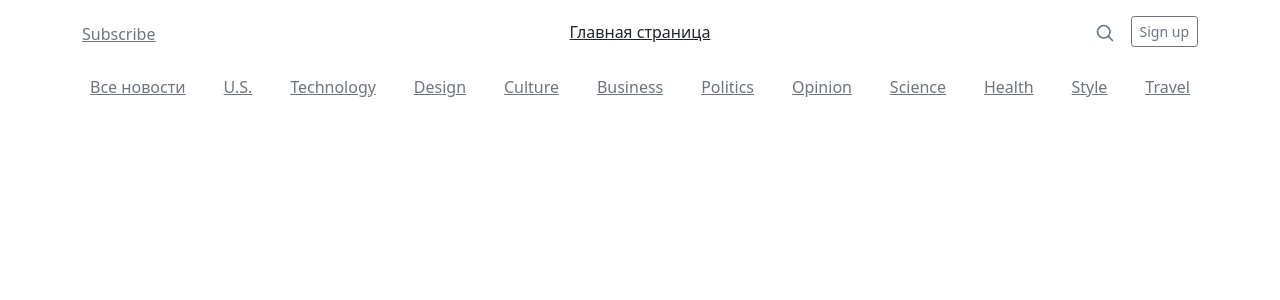
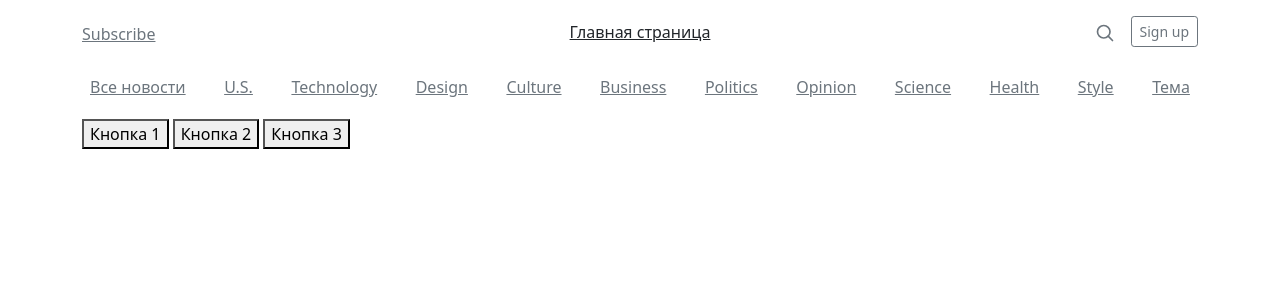
Before and after one commit to WinerTy/NewsPortal, a Django app: page /all_news/ in a window 1280 px wide. Shown: the top 300 px of the page. Run offline with Django 5.2, Linux system fonts and the light colour scheme; data that the repository does not hold is empty.

Commit message:
Заготовка под сортировку и обновленно содержание блоков и подгрузка css

```diff
--- a/NewsPortal/BD/templates/BD/AllNews.html
+++ b/NewsPortal/BD/templates/BD/AllNews.html
@@ -3,6 +3,28 @@
 {% load static %}
 
 {% block content %}
+<div class="button">
+    <button class="toggle-button">Кнопка 1</button>
+    <button class="toggle-button">Кнопка 2</button>
+    <button class="toggle-button">Кнопка 3</button>
+</div>
+<script>
+let buttons = document.querySelectorAll('.toggle-button');
+
+buttons.forEach(button => {
+  button.addEventListener('click', function() {
+    if (this.classList.contains('active')) {
+      this.classList.remove('active');
+      this.classList.add('inactive');
+      this.textContent = 'Выключен';
+    } else {
+      this.classList.remove('inactive');
+      this.classList.add('active');
+      this.textContent = 'Включен';
+    }
+  });
+});
+</script>
     <main class="container">
     <div class="row mb-2" style="gap: 10px">
         {% if posts %}
@@ -26,7 +48,7 @@
             {% endfor %}
                 {% if posts.has_next %}
                 <div class="post-visibility">
-                    <a href="{% url 'All_news' %}?page={{ posts.next_page_number}}">Еще</a>
+                    <a href="{% url 'All_news' %}?page={{ posts.next_page_number}}">Больше новостей</a>
                 </div>
                 {% endif %}
         {% endif %}
--- a/NewsPortal/BD/templates/BD/MainPage.html
+++ b/NewsPortal/BD/templates/BD/MainPage.html
@@ -7,8 +7,9 @@
     <main class="container">
         <div class="p-4 p-md-5 mb-4 text-white rounded bg-dark">
             <div class="col-md-6 px-0">
-                <h1 class="display-4 fst-italic">Последнии новости</h1>
-                <p class="lead my-3">ТЕКСТ ЗАГЛУШКА</p>
+                <h1 class="display-4 fst-italic">Активность NewsPortal</h1>
+                <p class="lead my-3">Здесь опубликованы самые последние новости</p>
+                <p class="lead my-3">Полный список новостей можно найти в разделе все новости</p><!-- Добавить текст на главную страницу-->
                 <p class="lead mb-0"><a href="{% url 'All_news' %}" class="text-white fw-bold">Все новости</a></p>
             </div>
         </div>
--- a/NewsPortal/BD/templates/BD/PostDetal.html
+++ b/NewsPortal/BD/templates/BD/PostDetal.html
@@ -7,7 +7,7 @@
 <link rel="stylesheet" href="{% static 'css/PostDetail.css' %}">
 <div class="col-md-12">
 
-    <div class="row g-0 border rounded overflow-hidden flex-md-row mb-4 shadow-sm h-md-250 position-relative">
+    <div style="height: auto;" class="row g-0 border rounded overflow-hidden flex-md-row mb-4 shadow-sm h-md-250 position-relative">
         <div class="col p-4 d-flex flex-column position-static">
             <strong class="d-inline-block mb-2 text-primary">{{ post.type }}</strong>
             <h3 class="mb-0">{{ post.title|censore }}</h3>
--- a/NewsPortal/BD/templates/BD/default.html
+++ b/NewsPortal/BD/templates/BD/default.html
@@ -9,8 +9,8 @@
     <link href="https://cdn.jsdelivr.net/npm/bootstrap@5.0.2/dist/css/bootstrap.min.css" rel="stylesheet" integrity="sha384-EVSTQN3/azprG1Anm3QDgpJLIm9Nao0Yz1ztcQTwFspd3yD65VohhpuuCOmLASjC" crossorigin="anonymous">
     <script src="assets/js/my.js" defer></script>
     {% load static %}
-    <link rel="stylesheet" href="assets/css/blog.rtl.css">
-    <link rel="stylesheet" href="assets/css/blog.css">
+    <link rel="stylesheet" href="{% static 'css/blog.rtl.css' %}">
+    <link rel="stylesheet" href="{% static 'css/blog.css' %}">
 </head>
 <body>
 <div class="container">
@@ -30,7 +30,7 @@
             </div>
         </div>
     </header>
-    <div class="nav-scroller py-1 mb-2">
+    <div class="nav-scroller py-1 mb-2"> <!-- Добавить кнопки меню и их функционал -->
         <nav class="nav d-flex justify-content-between">
             <a class="p-2 link-secondary" href="{% url 'All_news' %}">Все новости</a>
             <a class="p-2 link-secondary" href="#">U.S.</a>
@@ -43,7 +43,7 @@
             <a class="p-2 link-secondary" href="#">Science</a>
             <a class="p-2 link-secondary" href="#">Health</a>
             <a class="p-2 link-secondary" href="#">Style</a>
-            <a class="p-2 link-secondary" href="#">Travel</a>
+            <a class="p-2 link-secondary" href="#">Тема</a>
         </nav>
     </div>
     <div class="site-content">
--- a/NewsPortal/BD/urls.py
+++ b/NewsPortal/BD/urls.py
@@ -1,6 +1,5 @@
 from django.urls import path
-from . import views
-from .views import NewsView, filter
+from .views import NewsView, Sorting
 from django.conf import settings
 from django.conf.urls.static import static
 
@@ -8,5 +7,5 @@ urlpatterns = [
     path('main/', NewsView.ShowNews, name='main'),
     path('main/<int:post_id>/', NewsView.Post_detal, name='Post Details'),
     path('all_news/', NewsView.ShowAllNews, name='All_news'),
-    path('filter/', filter.get_queryset, name='filter'),
+    path('filters/', Sorting.knopka, name='sortirovka'),
 ] + static(settings.STATIC_URL, document_root=settings.STATIC_ROOT)
--- a/NewsPortal/BD/views.py
+++ b/NewsPortal/BD/views.py
@@ -1,8 +1,7 @@
 from django.shortcuts import render, get_object_or_404
 from .models import Post
 from django.core.paginator import Paginator, EmptyPage, PageNotAnInteger
-from django.views.generic import ListView
-from django.db.models import Q
+
 
 def MainPage(request):
     return render(request, 'BD/MainPage.html', {'title': 'Главная страница'})
@@ -14,7 +13,7 @@ class NewsView():
         posts = Post.objects.all().order_by('-date')
 
 
-        paginator = Paginator(posts, 10)
+        paginator = Paginator(posts, 6)
         page = request.GET.get('page')
 
         try:
@@ -37,25 +36,20 @@ class NewsView():
         post = get_object_or_404(Post, pk=post_id)
         return render(request, 'BD/PostDetal.html', {'post': post})
 
-
     def ShowAllNews(request):
         posts = Post.objects.all().order_by('-date')
 
         return render(request, 'BD/AllNews.html', {'posts': posts})
 
-class information():
-    def get_date(self):
-        return Post.objects.get('created')
-    def get_title(self):
-        return Post.objects.get('title')
-    def get_author(self):
-        return Post.objects.get('author')
-
-class filter(information,ListView):
-    def get_queryset(self):
-        queryset = Post.objects.filter(
-            Q(date__in=self.request.GET.getlist("-date"))|
-            Q(title__in=self.request.GET.getlist("title"))|
-            Q(author__in=self.request.GET.getlist("author"))
-        )
-        return queryset
+class Sorting():
+    def knopka(request):
+        sort_by = request.GET.get('sort', 'author')
+        if sort_by == 'author':
+            post = Post.objects.all().order_by('title')
+        elif sort_by == 'title':
+            post = Post.objects.all().order_by('author')
+        elif sort_by == 'date':
+            post = Post.objects.all().order_by('date')
+        else:
+            post = Post.objects.value_list('author', 'title', 'date')
+        return render(request, 'BD/sort_post.html', {'post': post, 'sort_by': sort_by})
```
